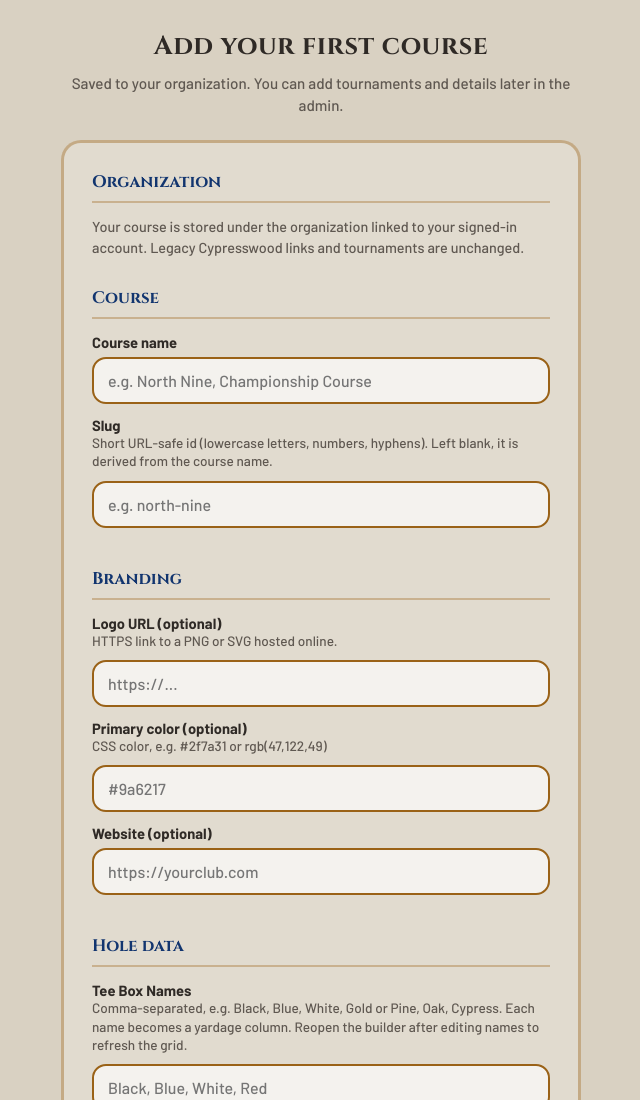
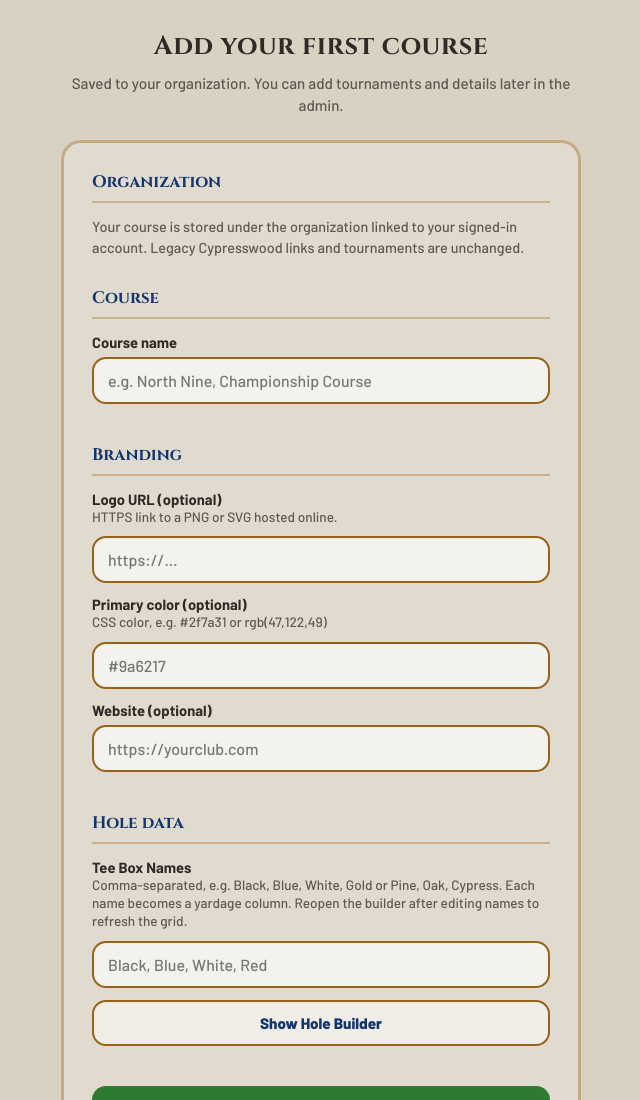
Before and after one commit to tbaymon1-eng/Golf-course-Trad-Scorecard, a plain HTML site: page create-course.html in a window 1280 px wide. Shown: the top 1100 px of the page, without its empty margins (319-959 px from the left). Drawn offline with Linux system fonts and the light colour scheme; no server answers.

Commit message:
fix create course submit after slug removal

```diff
--- a/create-course.html
+++ b/create-course.html
@@ -237,9 +237,7 @@
       <label for="courseName">Course name</label>
       <input id="courseName" type="text" required autocomplete="organization" placeholder="e.g. North Nine, Championship Course" />
 
-      <label for="courseSlug">Slug</label>
-      <div class="hint">Short URL-safe id (lowercase letters, numbers, hyphens). Left blank, it is derived from the course name.</div>
-      <input id="courseSlug" type="text" autocomplete="off" placeholder="e.g. north-nine" inputmode="text" />
+
     </section>
 
     <section class="section" aria-labelledby="brand-heading">
@@ -495,6 +493,7 @@
       }
 
       ready = true;
+      console.log("[create-course] after org resolution", { orgId, ready });
     });
 
     skipLink.addEventListener("click", (e) => {
@@ -505,6 +504,7 @@
 
     form.addEventListener("submit", async (e) => {
       e.preventDefault();
+      console.log("[create-course] submit start", { ready, orgId, submitDisabled: submitBtn.disabled });
       errEl.textContent = "";
       if (!ready || !orgId) {
         errEl.textContent = "Still loading. Please wait.";
@@ -517,7 +517,7 @@
         return;
       }
 
-      const slugInput = safeText($("courseSlug").value);
+      const slugInput = safeText($("courseSlug")?.value);
       const slug = slugInput ? slugifyName(slugInput) : slugifyName(courseName);
       if (!slug) {
         errEl.textContent = "Could not build a valid slug from the course name or slug field.";
@@ -544,7 +544,10 @@
         if (primaryColor) payload.primaryColor = primaryColor;
         if (website) payload.website = website;
 
+        console.log("[create-course] before setDoc", { refPath: newRef.path });
         await setDoc(newRef, payload);
+        console.log("[create-course] after setDoc");
+        console.log("[create-course] before redirect");
         window.location.href = "./dashboard.html";
       } catch (e2) {
         console.error(e2);
```
